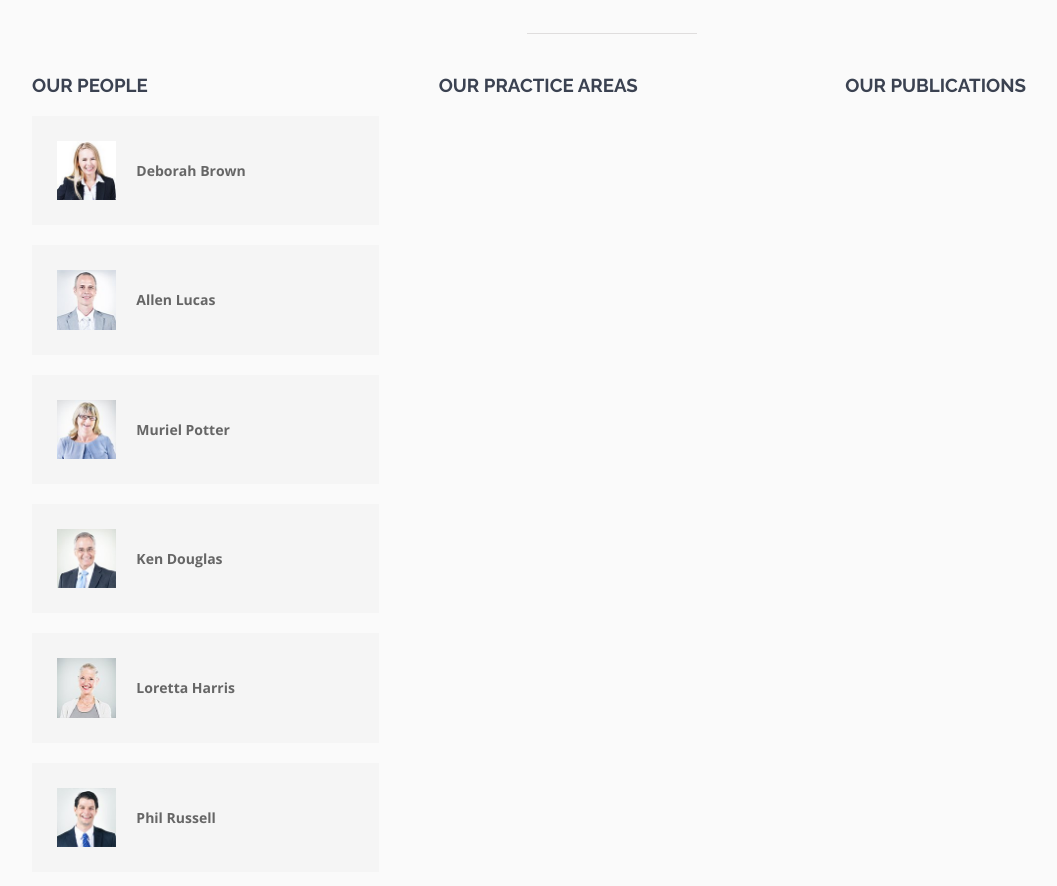
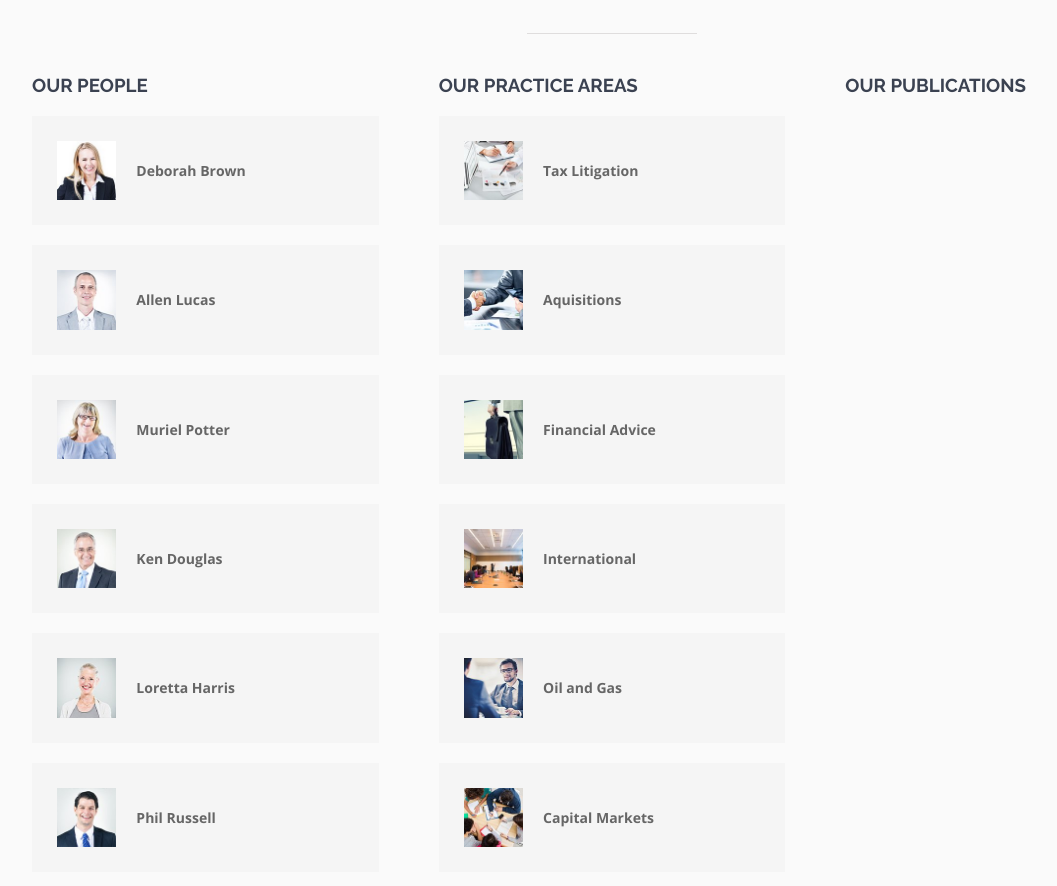
Before and after one commit to Scova89/proj-html-vuejs, a Vue app: page / in a window 1280 px wide. Shown: the part 2051-2937 px from the top of the page, without its empty margins (28-1085 px from the left). Built offline with nearby package versions, Linux system fonts and the light colour scheme.

Commit message:
colonna2 realizzata dinamicamente con props

```diff
--- a/src/components/sections/GlobalChallenge.vue
+++ b/src/components/sections/GlobalChallenge.vue
@@ -9,7 +9,7 @@
           </div>
           <div class="column">
               <h3>our practice areas</h3>
-
+              <Cards v-for="(area, index) in areas" :key="index" :image="area.img" :nome="area.nome"/>
           </div>
           <div class="column">
               <h3>our publications</h3>
@@ -52,6 +52,33 @@ export default {
                     img: require ("../../assets/images/column1-image6.jpg"),
                     nome: "Phil Russell"
                 },
+            ],
+
+            areas: [
+                {
+                    img: require ("../../assets/images/column2-image1.jpg"),
+                    nome: "Tax Litigation"
+                },
+                {
+                    img: require ("../../assets/images/column2-image2.jpg"),
+                    nome: "Aquisitions"
+                },
+                {
+                    img: require ("../../assets/images/column2-image3.jpg"),
+                    nome: "Financial Advice"
+                },
+                {
+                    img: require ("../../assets/images/column2-image4.jpg"),
+                    nome: "International"
+                },
+                {
+                    img: require ("../../assets/images/column2-image5.jpg"),
+                    nome: "Oil and Gas"
+                },
+                {
+                    img: require ("../../assets/images/column2-image6.jpg"),
+                    nome: "Capital Markets"
+                },
             ]
         }
 
```
